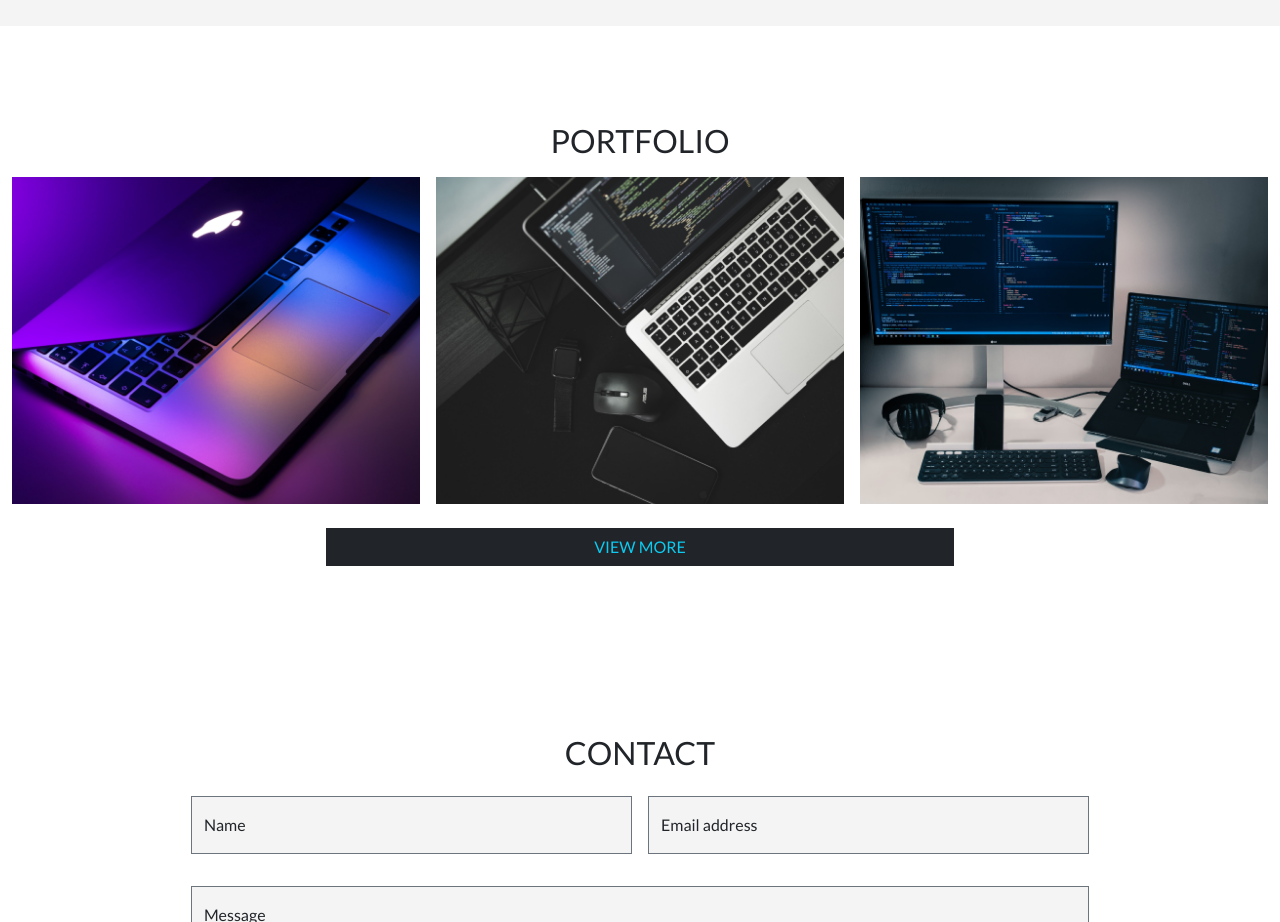
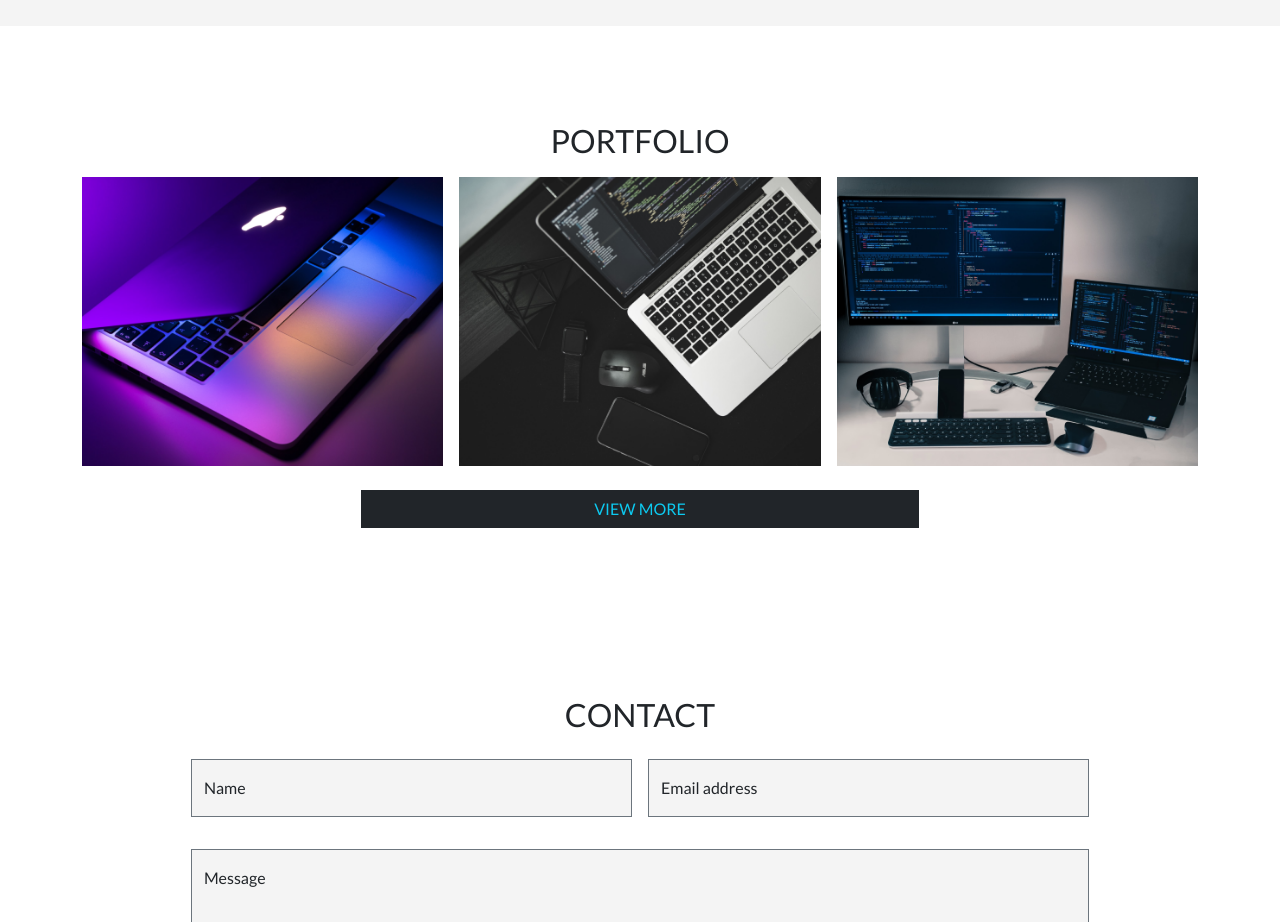
Before and after one commit to VictorLascares/my-web-page, a React (Vite) app: page / in a window 1280 px wide. Shown: the part 980-1902 px from the top of the page. Built offline with nearby package versions, Linux system fonts and the light colour scheme.

Commit message:
Cambiando container de la seccion de portfolio

```diff
--- a/src/components/portfolio/Portfolio.jsx
+++ b/src/components/portfolio/Portfolio.jsx
@@ -15,7 +15,7 @@ const Portfolio = () => {
 
   return (
     <section id='portfolio' className='py-5 my-5'>
-      <div className="container-fluid d-flex align-items-center h-100">
+      <div className="container-lg d-flex align-items-center h-100">
         <div className='w-100'>
           <h2 className='text-center text-uppercase mb-3'>Portfolio</h2>
           <div className="projects">
```
